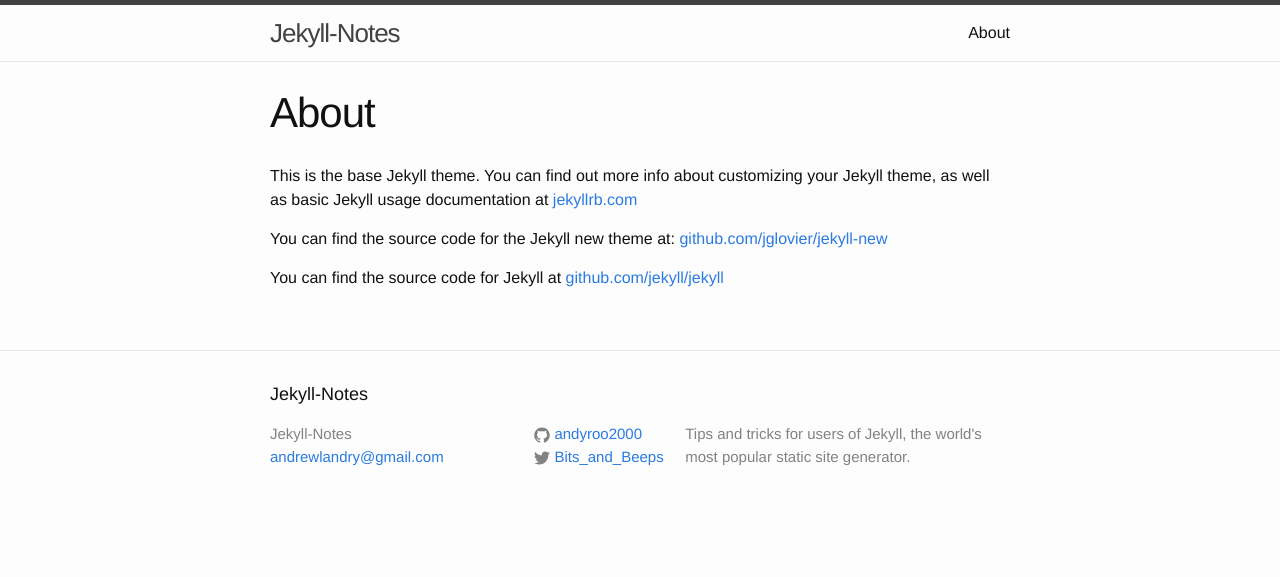
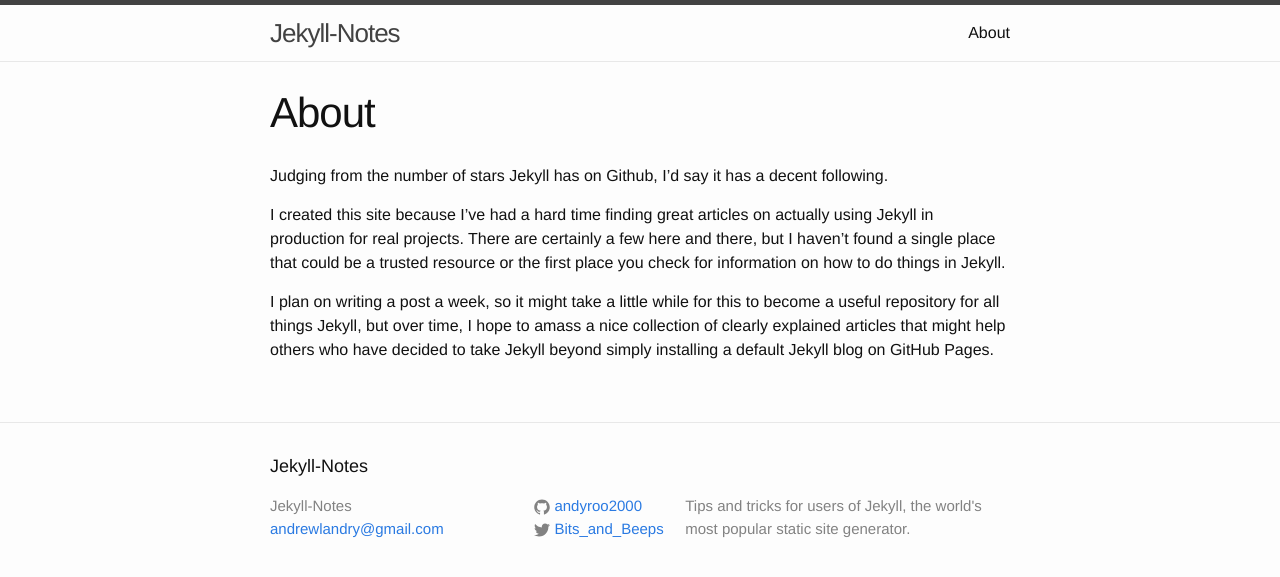
Before and after one commit to andyroo2000/jekyll-tips, a Jekyll site: the page built from about.md, in a window 1280 px wide. Shown: the top 577 px of the page. Built offline with Jekyll 4.4.1, drawn with Linux system fonts in a browser that asks for light colours.

Commit message:
update about page

```diff
--- a/about.md
+++ b/about.md
@@ -4,8 +4,8 @@ title: About
 permalink: /about/
 ---
 
-This is the base Jekyll theme. You can find out more info about customizing your Jekyll theme, as well as basic Jekyll usage documentation at [jekyllrb.com](http://jekyllrb.com/)
+Judging from the number of stars Jekyll has on Github, I'd say it has a decent following.
 
-You can find the source code for the Jekyll new theme at: [github.com/jglovier/jekyll-new](https://github.com/jglovier/jekyll-new)
+I created this site because I've had a hard time finding great articles on actually using Jekyll in production for real projects. There are certainly a few here and there, but I haven't found a single place that could be a trusted resource or the first place you check for information on how to do things in Jekyll.
 
-You can find the source code for Jekyll at [github.com/jekyll/jekyll](https://github.com/jekyll/jekyll)
+I plan on writing a post a week, so it might take a little while for this to become a useful repository for all things Jekyll, but over time, I hope to amass a nice collection of clearly explained articles that might help others who have decided to take Jekyll beyond simply installing a default Jekyll blog on GitHub Pages.
```
Also changed, not shown: _posts/2015-01-06-welcome-to-jekyll.markdown (deleted, +0 -32 lines), 4 other files.
